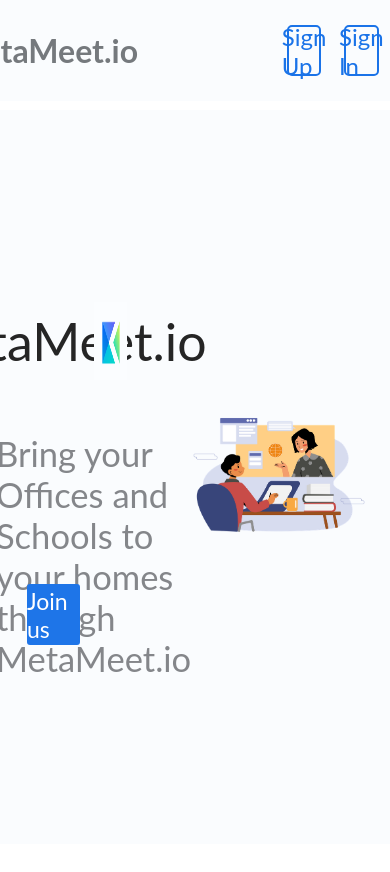
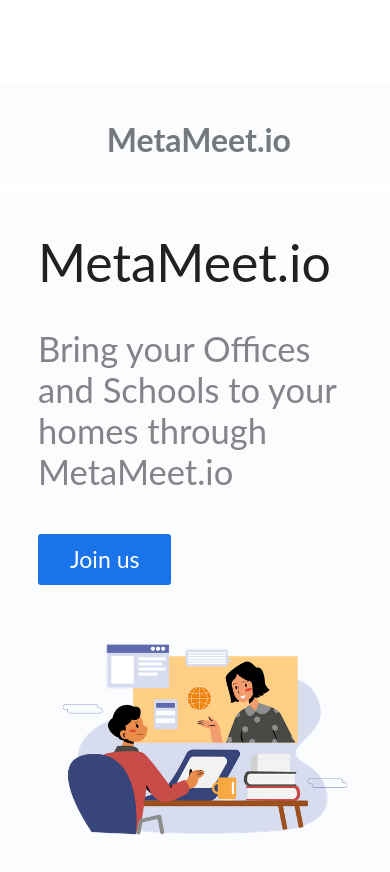
Before and after one commit to Yash621/meta-meet, a Next.js app in the folder frontend/: page / in a window 390 px wide. Before the commit the page ends 844 px from the top, so only its background shows below. Built offline with nearby package versions, Linux system fonts and the light colour scheme.

Commit message:
made app responsive

```diff
--- a/frontend/components/ChatComp/ChatComp.tsx
+++ b/frontend/components/ChatComp/ChatComp.tsx
@@ -66,7 +66,6 @@ function ChatComp({
   var { transcript, listening, resetTranscript } = useSpeechRecognition();
 
   useEffect(() => {
-    console.log("hello12345");
     if (chatCompShowStateType !== "space") {
       socket.on("me", (data) => {
         setSocketId(data.id);
@@ -86,7 +85,6 @@ function ChatComp({
       });
       setPreviousChats(previousChats);
       socket.on("chatMessage", (chat) => {
-        console.log("hello");
         if (chat.id !== id) {
           chat.position = "left";
           setPreviousChats([
@@ -101,7 +99,7 @@ function ChatComp({
       });
     } else {
       socket.emit("joinSpace", { space: chatCompSpaceName, id: id });
-      console.log("how are you");
+
       groupChat.sort(function (a, b) {
         var c = new Date(a.time);
         var d = new Date(b.time);
--- a/frontend/components/MeetCred/MeetCred.module.css
+++ b/frontend/components/MeetCred/MeetCred.module.css
@@ -125,3 +125,7 @@
   width: 90%;
   /* height: auto; */
 }
+.mobileMeetDetails {
+  width: 70%;
+  font-size: 0.9em;
+}
--- a/frontend/components/NavBar/NavBar.module.css
+++ b/frontend/components/NavBar/NavBar.module.css
@@ -11,15 +11,17 @@
   position: fixed;
   padding-left: 2vw;
   font-family: "Lato";
+  z-index: 1;
 }
 .navBarlogo {
   cursor: pointer;
-  width: 20%;
+  width: auto;
   height: 100%;
   display: flex;
   align-items: center;
   justify-content: center;
-  /* background-color: red; */
+  padding-top: 15px;
+  /* background-color: blue; */
   /* border: 2px solid black; */
 }
 
@@ -32,6 +34,7 @@
   width: 30%;
   /* font-weight: bold; */
   font-size: 1.5em;
+  /* background-color: black; */
   /* background-color: #e5e5e3; */
 }
 .signInSignUpContainer div {
@@ -50,3 +53,11 @@
   background-color: #1a73e8;
   color: white;
 }
+.authOption {
+  /* background-color: blue; */
+  display: flex;
+  align-items: center;
+  justify-content: center;
+  padding: 10px;
+  font-size: 0.7em;
+}
--- a/frontend/components/NavBar/NavBar.tsx
+++ b/frontend/components/NavBar/NavBar.tsx
@@ -5,27 +5,38 @@ import Image from "next/image";
 import Logo from "../../public/static/images/logo.png";
 import Link from "next/link";
 import { auth } from "../../firebase";
+import { useMediaQuery } from "@material-ui/core";
 
 function NavBar() {
+  const destopScreen = useMediaQuery("(min-width: 1100px)");
+  const mobileScreen = useMediaQuery("(max-width: 600px)");
   return (
     <div className={NavBarCSS.navBar}>
       <div className={NavBarCSS.navBarlogo}>
+        {destopScreen && (
           <Image
             src={Logo}
             alt="welcome to meta-meet.io"
             width={80}
             height={50}
           />
+        )}
         <h1>MetaMeet.io</h1>
       </div>
+      {!mobileScreen && (
         <div className={NavBarCSS.signInSignUpContainer}>
           <Link href="/auth/register">
-          <div className={NavBarCSS.authOption}>Sign Up</div>
+            <div className={`${!destopScreen && NavBarCSS.authOption}`}>
+              Sign Up
+            </div>
           </Link>
           <Link href="/auth/login">
-          <div className={NavBarCSS.authOption}>Sign In</div>
+            <div className={`${!destopScreen && NavBarCSS.authOption}`}>
+              Sign In
+            </div>
           </Link>
         </div>
+      )}
     </div>
   );
 }
--- a/frontend/pages/LandingPage/LandingPage.module.css
+++ b/frontend/pages/LandingPage/LandingPage.module.css
@@ -3,6 +3,7 @@
   height: auto;
   width: 100%;
   color: black;
+  /* background-color: red; */
 }
 .landingPageContainer {
   display: flex;
@@ -15,6 +16,13 @@
   color: black;
   /* background-color: red; */
   padding-left: 5%;
+}
+.changeFlex {
+  flex-direction: column;
+  height: 100%;
+  /* height: 150vh; */
+  /* margin-top: 20vh; */
+  justify-content: space-around;
 }
 @keyframes fadeInUp {
   to {
@@ -61,34 +69,36 @@
   display: flex;
   align-items: center;
   justify-content: flex-start;
-
   font-size: 1.8em;
 }
 .companyLogo {
   /* background-color: red; */
-  width: 25%;
+  /* margin-left: 10px; */
+  width: 20%;
+  height: 50%;
+  display: flex;
+  object-fit: contain;
+  /* justify-content: flex-start; */
+}
+.companyName {
+  width: auto;
   height: 50%;
   display: flex;
   justify-content: flex-start;
-}
-.companyName {
-  width: 50%;
-  height: 50%;
-  display: flex;
-  justify-content: center;
   align-items: center;
+  padding-right: 15px;
   /* margin-left: -30px; */
   /* background-color: red; */
 }
 .tagline {
   width: 90%;
-  height: 30%;
+  height: auto;
   display: flex;
   justify-content: center;
   align-items: flex-start;
   font-size: 1.2em;
   color: #828488;
-  /* background-color: red; */
+  /* background-color: green; */
   /* margin-top: -40px; */
 }
 .joinUs {
@@ -97,7 +107,8 @@
   height: 25%;
   display: flex;
   justify-content: flex-start;
-  align-items: center;
+  align-items: flex-end;
+  margin-bottom: 20px;
 }
 .joinUs div {
   width: 40%;
@@ -110,5 +121,9 @@
   border-radius: 3px;
   cursor: pointer;
   font-size: 0.8em;
-  margin-top: -40px;
+  /* margin-top: -40px; */
 }
+.mobileTagline {
+  width: 100%;
+  /* height: auto; */
+}
--- a/frontend/pages/LandingPage/LandingPage.tsx
+++ b/frontend/pages/LandingPage/LandingPage.tsx
@@ -11,27 +11,44 @@ import {
   selectlandingPageVisit,
   setLandingPageVisit,
 } from "../../store/slices/landingSlice";
+import { useMediaQuery } from "@material-ui/core";
 
 function LandingPage() {
   const landingPageVisit = useSelector(selectlandingPageVisit);
   const dispatch = useDispatch();
+  const destopScreen = useMediaQuery("(min-width: 1100px)");
+  const mobileScreen = useMediaQuery("(max-width: 600px)");
 
   useEffect(() => {
-    setTimeout(() => {
+    if (mobileScreen === true) {
       dispatch(setLandingPageVisit(true));
-    }, 3000);
+    } else {
+      setTimeout(() => {
+        dispatch(setLandingPageVisit(true));
+      }, 3000);
+    }
   }, []);
   return (
     <div className={LandingPageCSS.landingPage}>
       <NavBar />
-      <div className={LandingPageCSS.landingPageContainer}>
-        {landingPageVisit && (
-          <div className={LandingPageCSS.landingPageTagline}>
+      <div
+        className={`${LandingPageCSS.landingPageContainer} ${
+          mobileScreen && LandingPageCSS.changeFlex
+        }`}
+      >
+        {(landingPageVisit || mobileScreen) && (
+          <div
+            className={`${LandingPageCSS.landingPageTagline} ${
+              mobileScreen && LandingPageCSS.mobileTagline
+            }`}
+          >
             <div className={LandingPageCSS.company}>
               <div className={LandingPageCSS.companyName}>MetaMeet.io</div>
-              <div className={LandingPageCSS.companyLogo}>
-                <Image src={logo} alt="welcome to meta-meet.io" />
-              </div>
+              {destopScreen && (
+                <div className={LandingPageCSS.companyLogo}>
+                  <Image src={logo} alt="welcome to meta-meet.io" />
+                </div>
+              )}
             </div>
             <div className={LandingPageCSS.tagline}>
               Bring your Offices and Schools to your homes through MetaMeet.io
@@ -45,9 +62,15 @@ function LandingPage() {
             </Link>
           </div>
         )}
-        <div className={`${!landingPageVisit && LandingPageCSS.logo} `}>
+        {/* {destopScreen && ( */}
+        <div
+          className={`${
+            !landingPageVisit && !mobileScreen && LandingPageCSS.logo
+          } `}
+        >
           <Image src={Logo} alt="welcome to meta-meet.io" />
         </div>
+        {/* )} */}
       </div>
     </div>
   );
```
Also changed, not shown: frontend/components/MeetCred/MeetCred.tsx (+12 -2 lines), frontend/pages/chat/chatPage.module.css (+7 -2 lines), frontend/pages/chat/index.tsx (+12 -6 lines), frontend/pages/video/index.tsx (+13 -4 lines), frontend/pages/video/videoPage.module.css (+9 -1 lines). Lines whose indentation alone changed are shown as unchanged.
